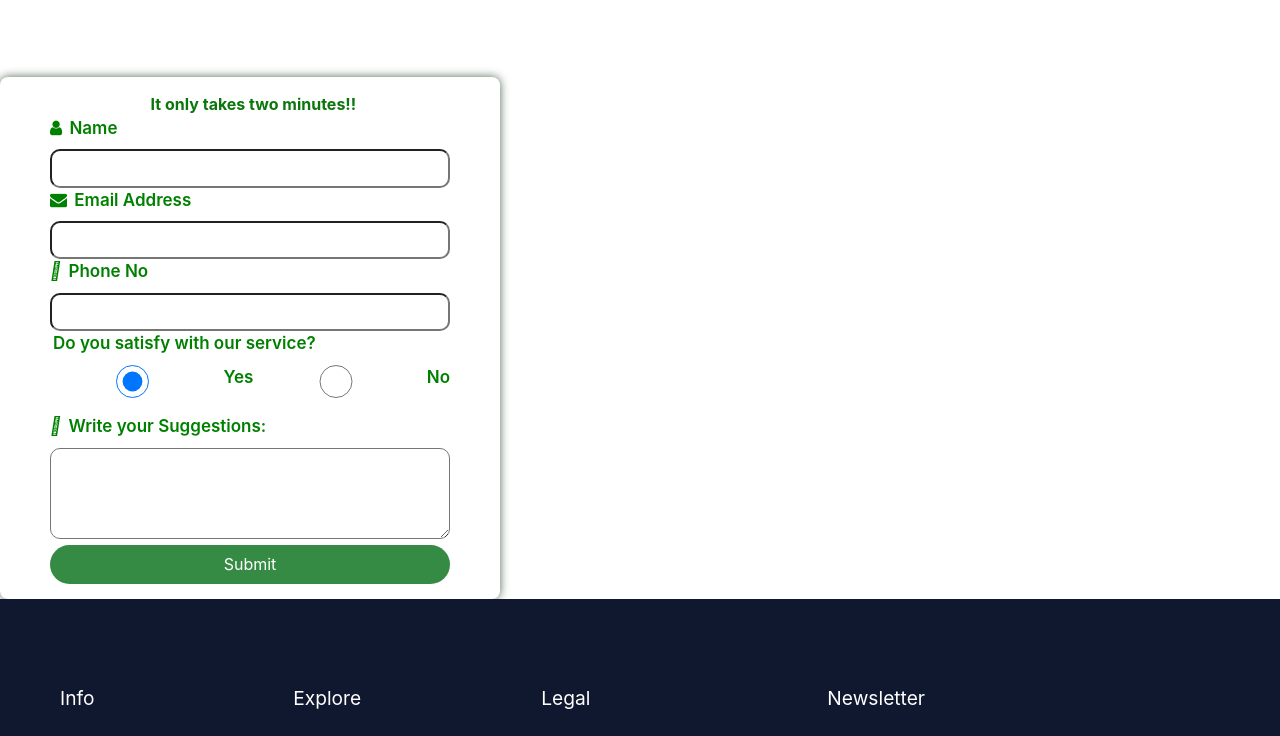
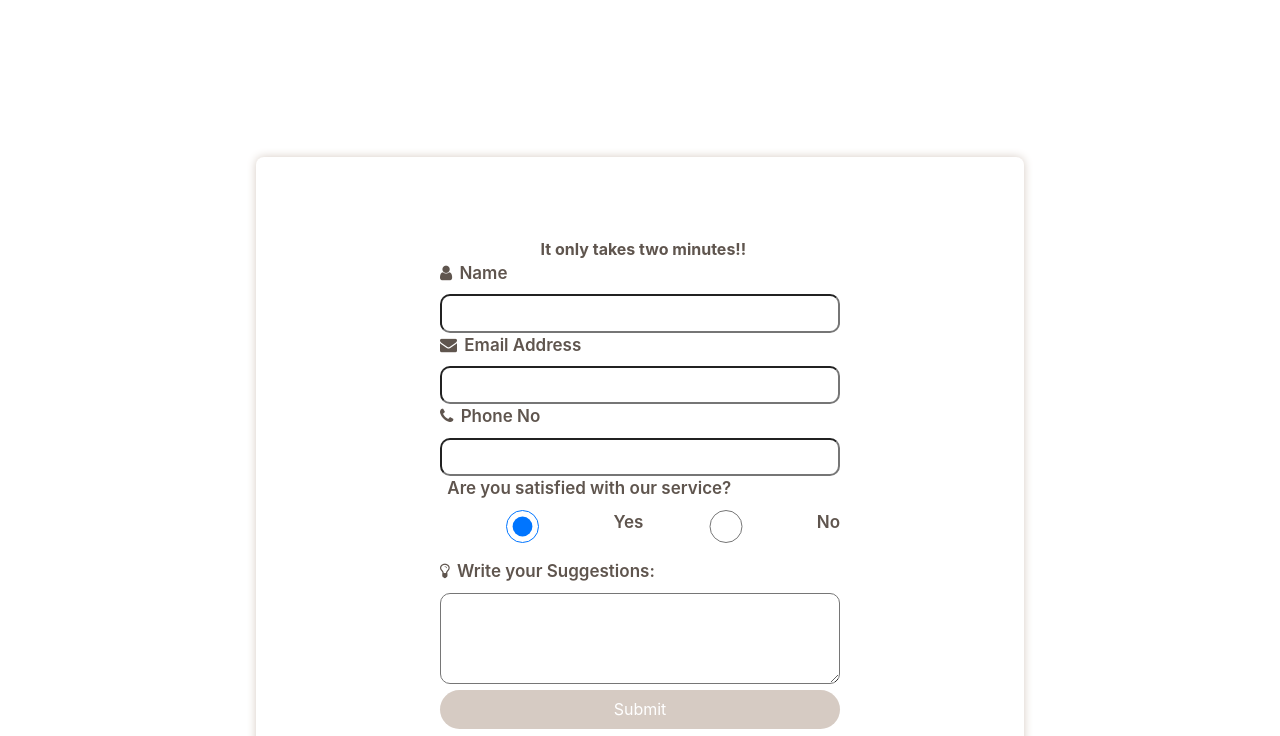
Before and after one commit to maci-kb24/EcomLP, a website built with Vite: page index.html in a window 1280 px wide. Shown: the part 2978-3714 px from the top of the page. Built offline with nearby package versions, Linux system fonts and the light colour scheme; some icons are missing; files whose address does not match are found by name.

Commit message:
fix the form spacing

```diff
--- a/assets/style/style.css
+++ b/assets/style/style.css
@@ -553,9 +553,13 @@ a:hover {
 
 /* contact-us */
 
+.contact-us {
+  padding:80px 0px;
+}
+
 .textup {
 	text-align: center;
-	color: rgb(11, 118, 11);
+	color: var(--text-color);
 	font-weight: 700;
 }
 
@@ -565,10 +569,11 @@ i {
 
 .form-box {
 	background-color: #fff;
-	box-shadow: 0 0 10px rgba(36, 67, 40, 0.8);
-	padding: 15px;
+	box-shadow: 0 0 10px var(--main-color);
+	padding: 80px 15px;
 	border-radius: 8px;
-	width: 500px;
+	width: 60%;
+  margin: 0 auto;
 }
 
 form {
@@ -589,7 +594,7 @@ label {
 	display: block;
 	margin-bottom: 8px;
 	font-size: 17px;
-	color: green;
+	color: var(--text-color);
 	font-weight: 600;
 }
 
@@ -604,7 +609,7 @@ textarea {
 }
 
 button {
-	background-color: #368b44;
+	background-color: var(--main-color);
 	color: #fff;
 	padding: 10px;
 	border: none;
@@ -616,15 +621,10 @@ button {
 }
 
 button:hover {
-	background-color: #0a6808;
+	background-color: var(--text-color);
 	border: none;
-	transform: translateY(-10px);
+	/* transform: translateY(-10px);  */
 }
-
-h1 {
-	/* color: green; */
-}
-
 
 /* footer */
 
--- a/index.html
+++ b/index.html
@@ -305,27 +305,24 @@
             It only takes two minutes!!
           </div>
           <form>
-            <label for="uname">
+            <label for="Name">
               <i class="fa fa-solid fa-user"></i>
               Name
             </label>
-            <input type="text" id="uname" name="uname" required>
-
+            <input type="text" id="uname" name="name" required>
             <label for="email">
               <i class="fa fa-solid fa-envelope"></i>
               Email Address
             </label>
             <input type="email" id="email" name="email" required>
-
             <label for="phone">
-              <i class="fa-solid fa-phone"></i>
+              <i class="fa fa-solid fa-phone"></i>
               Phone No
             </label>
             <input type="tel" id="phone" name="phone" required>
-
             <label>
-              <i class="fa-solid fa-face-smile"></i>
-              Do you satisfy with our service?
+              <i class="fa fa-solid fa-face-smile"></i>
+              Are you satisfied with our service?
             </label>
             <div class="radio-group">
               <input type="radio" id="yes" name="satisfy" value="yes" checked>
@@ -336,7 +333,8 @@
             </div>
 
             <label for="msg">
-              <i class="fa-solid fa-comments" style="margin-right: 3px;"></i>
+              <i class="fa fa-lightbulb-o" aria-hidden="true"></i>
+
               Write your Suggestions:
             </label>
             <textarea id="msg" name="msg" rows="4" cols="10" required>
```
